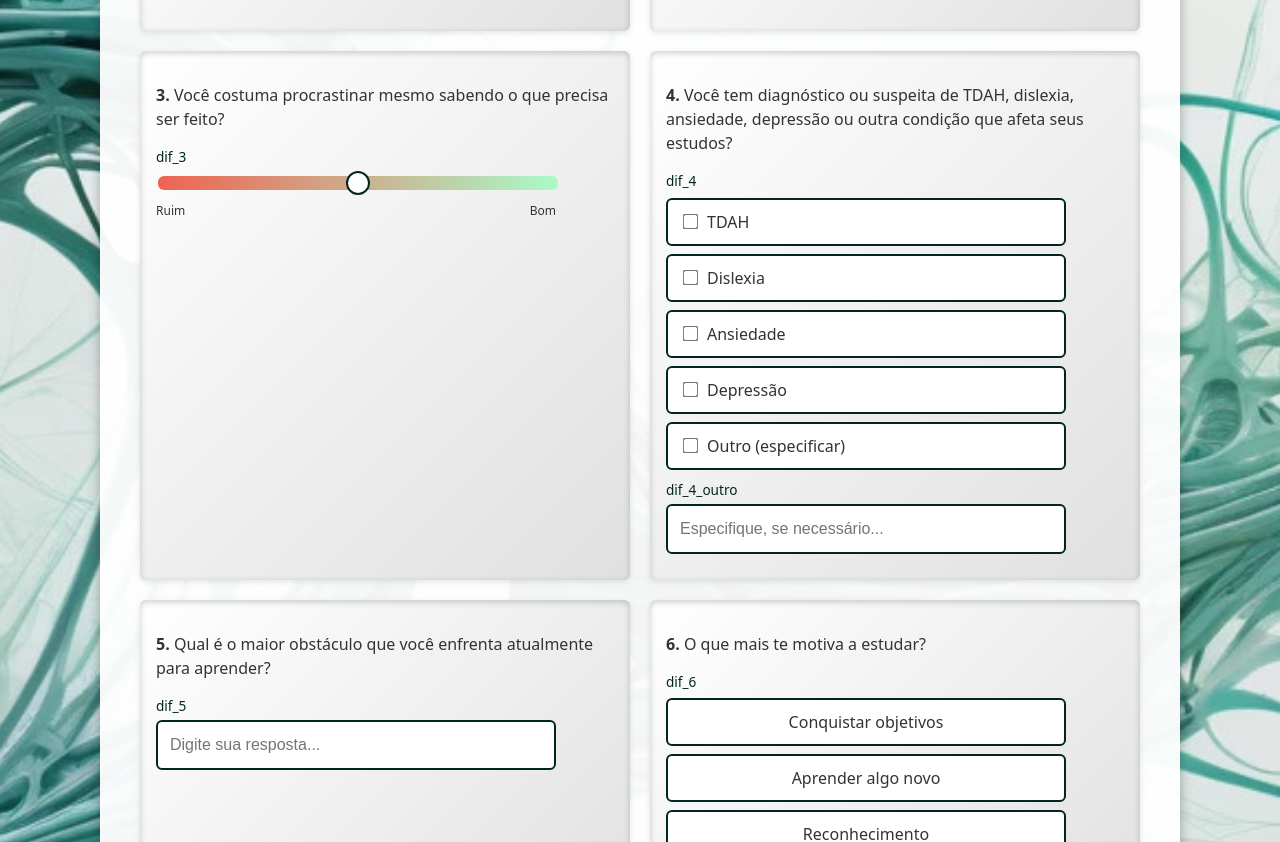
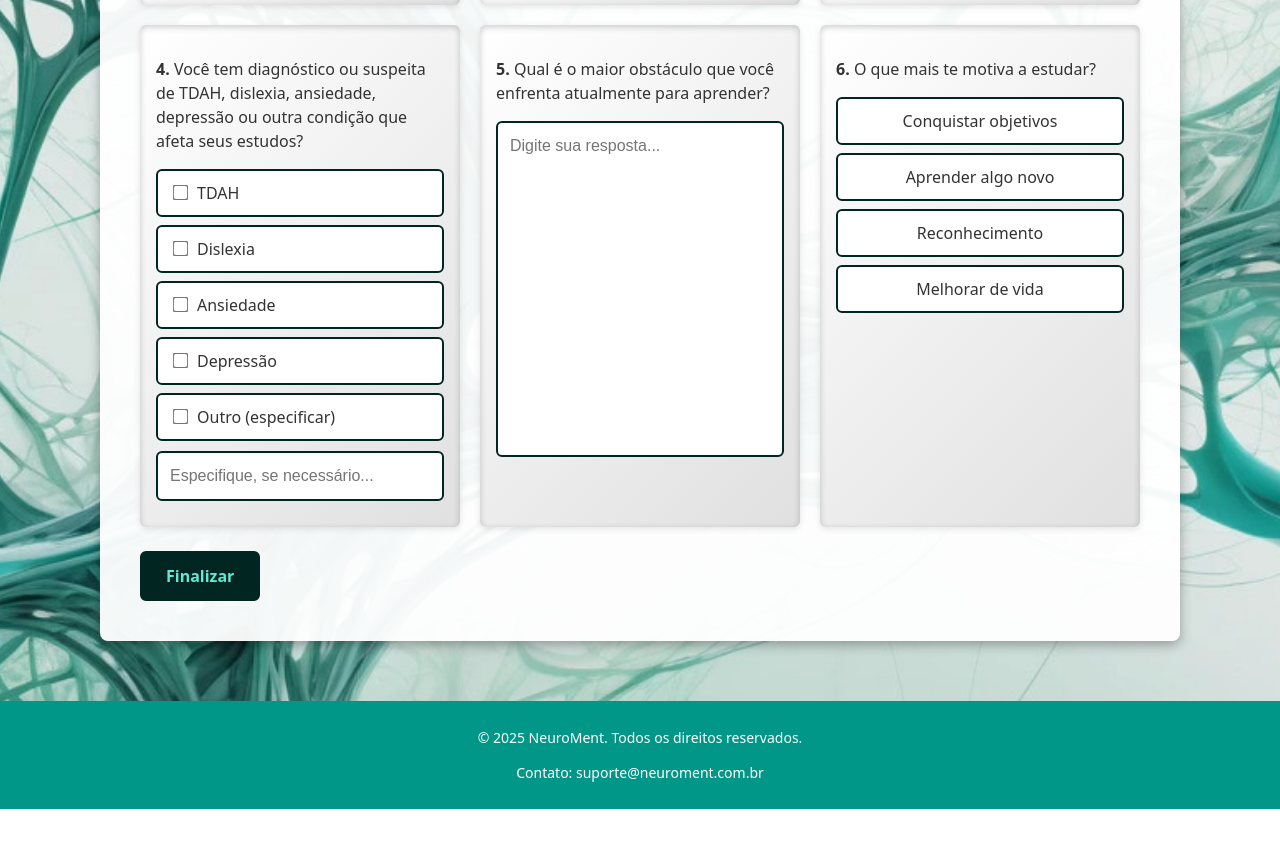
Before and after one commit to JonatanMariano/neuroment, a React (Vite) app: page /questionario-5 in a window 1280 px wide. Shown: the part 460-1302 px from the top of the page. After the commit the page ends 1269 px from the top, so only its background shows below. Built offline with nearby package versions, Linux system fonts and the light colour scheme.

Commit message:
manutenção sprint 3

```diff
--- a/package.json
+++ b/package.json
@@ -11,6 +11,7 @@
   },
   "dependencies": {
     "@supabase/supabase-js": "^2.58.0",
+    "@vercel/speed-insights": "^1.2.0",
     "dotenv": "^17.2.2",
     "pg": "^8.16.3",
     "prop-types": "^15.8.1",
--- a/src/App.jsx
+++ b/src/App.jsx
@@ -12,9 +12,14 @@ import Quest3 from "./pages/Quest3.jsx";
 import Quest4 from "./pages/Quest4.jsx";
 import Quest5 from "./pages/Quest5.jsx";
 import Planos from "./pages/Planos.jsx";
+import { SpeedInsights } from "@vercel/speed-insights/react";
 
 function App() {
   return (
+    <>
+      {/* Speed Insights para ter retornos sobre velocidade no Vercel */}
+      <SpeedInsights />
+
       <Router>
         <Routes>
           <Route path="/" element={<Login />} />
@@ -29,9 +34,10 @@ function App() {
           <Route path="/questionario-3" element={<Quest3 />} />
           <Route path="/questionario-4" element={<Quest4 />} />
           <Route path="/questionario-5" element={<Quest5 />} />
-        <Route path="/planos" element={<Planos/>} />
+          <Route path="/planos" element={<Planos />} />
         </Routes>
       </Router>
+    </>
   );
 }
 
--- a/src/components/ui/TagInputField.jsx
+++ b/src/components/ui/TagInputField.jsx
@@ -160,9 +160,9 @@ const TagInputField = ({
   );
 
   return (
-    <Wrapper>
+    <Wrapper ref={wrapperRef}>
       {name && <Label themeMode={theme}>{name}</Label>}
-      <InputArea onClick={() => setOpen(true)}>
+      <InputArea>
         {value.map((tag, idx) => (
           <Tag key={idx}>
             {tag}
@@ -172,9 +172,14 @@ const TagInputField = ({
         <Input
           placeholder={placeholder}
           value={inputValue}
-          onChange={(e) => setInputValue(e.target.value)}
+          onChange={(e) => {
+           setInputValue(e.target.value);
+           setOpen(true); // abre apenas quando começa a digitar
+          }}
+          onFocus={() => setOpen(true)} // abre se focar no campo
           onKeyDown={handleKeyDown}
         />
+
       </InputArea>
       {open && filteredOptions.length > 0 && (
         <SuggestionsList>
--- a/src/pages/Quest1.jsx
+++ b/src/pages/Quest1.jsx
@@ -113,10 +113,10 @@ const Quest1 = () => {
 
                 {q.tipo === "CheckBoxGroup" && (
                   <CheckBoxGroup
-                    options={q.opcoes}
-                    value={answers[q.id] || []}
-                    onChange={(val) => handleAnswer(q.id, val)}
-                    multiple={true}
+                   options={q.opcoes}
+                   values={answers[q.id] || []}
+                   onChange={(val) => handleAnswer(q.id, val)}
+                   multiple={true}
                   />
                 )}
 
--- a/src/pages/Quest3.jsx
+++ b/src/pages/Quest3.jsx
@@ -71,6 +71,11 @@ const QuestionText = styled.p`
 
 const Quest3 = () => {
   const navigate = useNavigate();
+  const [answers, setAnswers] = useState({});
+
+  const handleAnswer = (id, value) => {
+    setAnswers(prev => ({ ...prev, [id]: value }));
+  };
 
   const inteligenciaQuestoes = questions.filter(q => q.categoria === "Inteligências múltiplas");
 
@@ -90,17 +95,19 @@ const Quest3 = () => {
           <SessionTitle>3. Inteligências múltiplas</SessionTitle>
 
           <Grid>
-            {inteligenciaQuestoes.map((q, index) => {
-              const Component = q.tipo;
-              return (
-                <QuestionWrapper key={q.id}>
-                 <QuestionText>
+            {inteligenciaQuestoes.map((q, index) => (
+              <QuestionWrapper key={q.id}>
+                <QuestionText>
                   <p><strong>{index + 1}.</strong> {q.texto}</p>
-                 </QuestionText>
-                  {Component === "LikertScale" && <LikertScale name={q.id} />}
-                </QuestionWrapper>
-              );
-            })}
+                </QuestionText>
+                {q.tipo === "LikertScale" && (
+                  <LikertScale
+                    value={answers[q.id] || ""}
+                    onChange={(val) => handleAnswer(q.id, val)}
+                  />
+                )}
+              </QuestionWrapper>
+            ))}
           </Grid>
 
           <Button
--- a/src/pages/Quest4.jsx
+++ b/src/pages/Quest4.jsx
@@ -70,6 +70,11 @@ const QuestionText = styled.p`
 
 const Quest4 = () => {
   const navigate = useNavigate();
+  const [answers, setAnswers] = useState({});
+
+  const handleAnswer = (id, value) => {
+    setAnswers(prev => ({ ...prev, [id]: value }));
+  };
 
   const estiloQuestoes = questions.filter(q => q.categoria === "Estilos de aprendizagem");
 
@@ -88,19 +93,20 @@ const Quest4 = () => {
           <SessionTitle>4. Estilos de aprendizagem</SessionTitle>
 
           <QuestionsGrid>
-            {estiloQuestoes.map((q, index) => {
-              const Component = q.tipo;
-              return (
+            {estiloQuestoes.map((q, index) => (
               <QuestionWrapper key={q.id}>
                 <QuestionText>
                   <p><strong>{index + 1}.</strong> {q.texto}</p>
                 </QuestionText>
-                  {Component === "RadioGroup" && (
-                    <RadioGroup name={q.id} options={q.opcoes} />
+                {q.tipo === "RadioGroup" && (
+                  <RadioGroup
+                    options={q.opcoes}
+                    value={answers[q.id] || ""}
+                    onChange={(val) => handleAnswer(q.id, val)}
+                  />
                 )}
               </QuestionWrapper>
-              );
-            })}
+            ))}
           </QuestionsGrid>
 
           <Button
--- a/src/pages/Quest5.jsx
+++ b/src/pages/Quest5.jsx
@@ -52,7 +52,7 @@ const SessionTitle = styled.h3`
 
 const QuestionsGrid = styled.div`
   display: grid;
-  grid-template-columns: repeat(2, 1fr);
+  grid-template-columns: repeat(3, 1fr);
   gap: 20px;
 `;
 
@@ -73,6 +73,11 @@ const QuestionText = styled.p`
 
 const Quest5 = () => {
   const navigate = useNavigate();
+  const [answers, setAnswers] = useState({});
+
+  const handleAnswer = (id, value) => {
+    setAnswers(prev => ({ ...prev, [id]: value }));
+  };
 
   const dificuldadeQuestoes = questions.filter(q => q.categoria === "Dificuldades");
 
@@ -99,21 +104,41 @@ const Quest5 = () => {
                 </QuestionText>
 
                 {q.tipo === "LikertScale" && (
-                  <LikertScale name={q.id} />
+                  <LikertScale
+                    value={answers[q.id] || ""}
+                    onChange={(val) => handleAnswer(q.id, val)}
+                  />
                 )}
 
                 {q.tipo === "RadioGroup" && (
-                  <RadioGroup name={q.id} options={q.opcoes} />
+                  <RadioGroup
+                    options={q.opcoes}
+                    value={answers[q.id] || ""}
+                    onChange={(val) => handleAnswer(q.id, val)}
+                  />
                 )}
 
                 {q.tipo === "inputField" && (
-                  <InputField name={q.id} placeholder="Digite sua resposta..." />
+                  <InputField
+                    style={{ paddingBottom: "300px" }}
+                    placeholder="Digite sua resposta..."
+                    value={answers[q.id] || ""}
+                    onChange={(e) => handleAnswer(q.id, e.target.value)}
+                  />
                 )}
 
                 {q.tipo === "CheckBoxGroup+InputField" && (
                   <div>
-                    <CheckBoxGroup name={q.id} options={q.opcoes} />
-                    <InputField name={`${q.id}_outro`} placeholder="Especifique, se necessário..." />
+                    <CheckBoxGroup
+                      options={q.opcoes}
+                      values={answers[q.id] || []}
+                      onChange={(val) => handleAnswer(q.id, val)}
+                    />
+                    <InputField
+                      placeholder="Especifique, se necessário..."
+                      value={answers[`${q.id}_outro`] || ""}
+                      onChange={(e) => handleAnswer(`${q.id}_outro`, e.target.value)}
+                    />
                   </div>
                 )}
               </QuestionWrapper>
@@ -122,7 +147,7 @@ const Quest5 = () => {
 
           <Button
             onClick={() => navigate("/planos")}
-            style={{ marginTop: "24px", alignSelf: "center"}}
+            style={{ marginTop: "24px", alignSelf: "center" }}
           >
             Finalizar
           </Button>
```
Also changed, not shown: 2 other files (tests, documents, lock files or other folders). Lines whose indentation alone changed are shown as unchanged.
